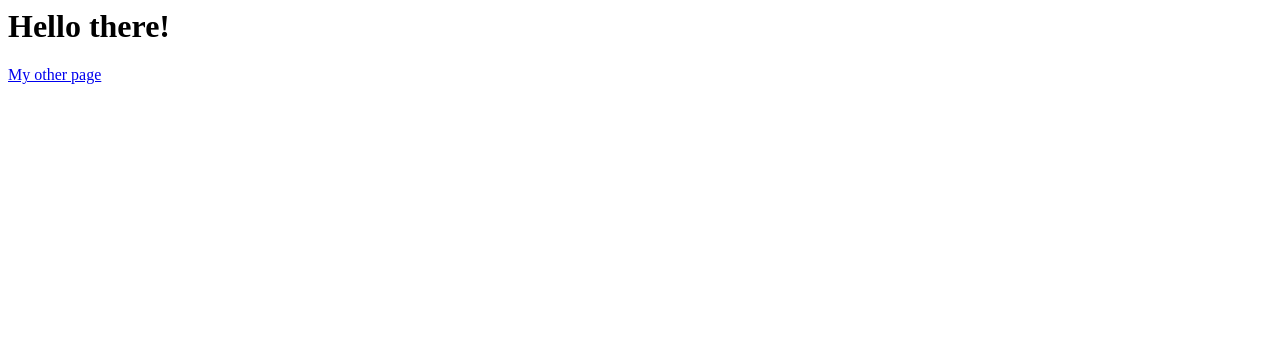
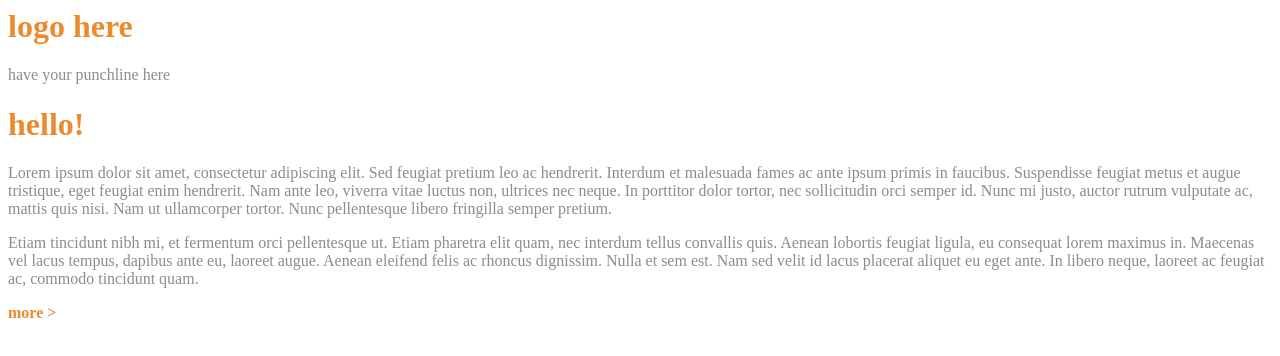
Before and after one commit to FinnOriander/PracticeChallengeWeb, a plain HTML site: page index.html in a window 1280 px wide. Drawn offline with Linux system fonts and the light colour scheme.

Commit message:
1 file modified

```diff
--- a/index.html
+++ b/index.html
@@ -1,11 +1,35 @@
 <html>
   <head>
-    <meta charset="UTF-8">
-    <script src="script.js"></script>
-    <!-- <link rel="stylesheet" type="text/css" href="styles.css"> -->
+    <style>
+    h1 {color: #EC8A2F; font-family:"lorem";}
+    p1 {color: #8C8C8C;}
+    p2 {color: #EC8A2F}
+    headder {background-color: #666; padding: 30px; text-align: center;
+  font-size: 35px;
+  color: white;}
+
+    </style>
+
   </head>
   <body>
-    <h1>Hello there!</h1>
-    <a href="/me.html">My other page</a>
+    <div>
+     <h1>logo here</h1>
+     <p1>have your punchline here</p1>
+    </div>
+    <div>
+        <h1>
+          hello!
+        </h1>
+        <p1>
+        Lorem ipsum dolor sit amet, consectetur adipiscing elit. Sed feugiat pretium leo ac hendrerit. Interdum et malesuada fames ac ante ipsum primis in faucibus. Suspendisse feugiat metus et augue tristique, eget feugiat enim hendrerit. Nam ante leo, viverra vitae luctus non, ultrices nec neque. In porttitor dolor tortor, nec sollicitudin orci semper id. Nunc mi justo, auctor rutrum vulputate ac, mattis quis nisi. Nam ut ullamcorper tortor. Nunc pellentesque libero fringilla semper pretium.
+        </p>
+        <p1>
+        Etiam tincidunt nibh mi, et fermentum orci pellentesque ut. Etiam pharetra elit quam, nec interdum tellus convallis quis. Aenean lobortis feugiat ligula, eu consequat lorem maximus in. Maecenas vel lacus tempus, dapibus ante eu, laoreet augue. Aenean eleifend felis ac rhoncus dignissim. Nulla et sem est. Nam sed velit id lacus placerat aliquet eu eget ante. In libero neque, laoreet ac feugiat ac, commodo tincidunt quam.
+        </p>
+        <p style="color:#EC8A2F;">
+          <b>more ></b>
+        </p>
+    </div>
+
   </body>
 </html>
```
